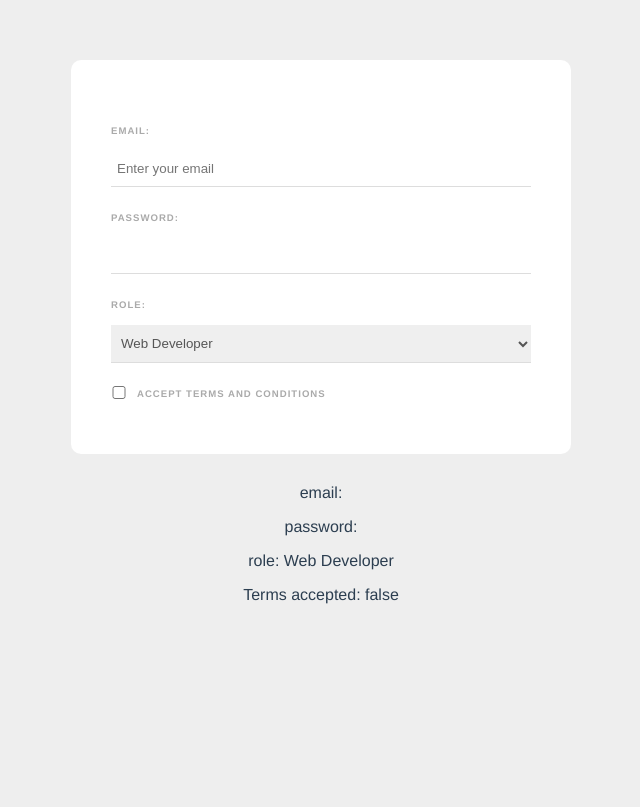
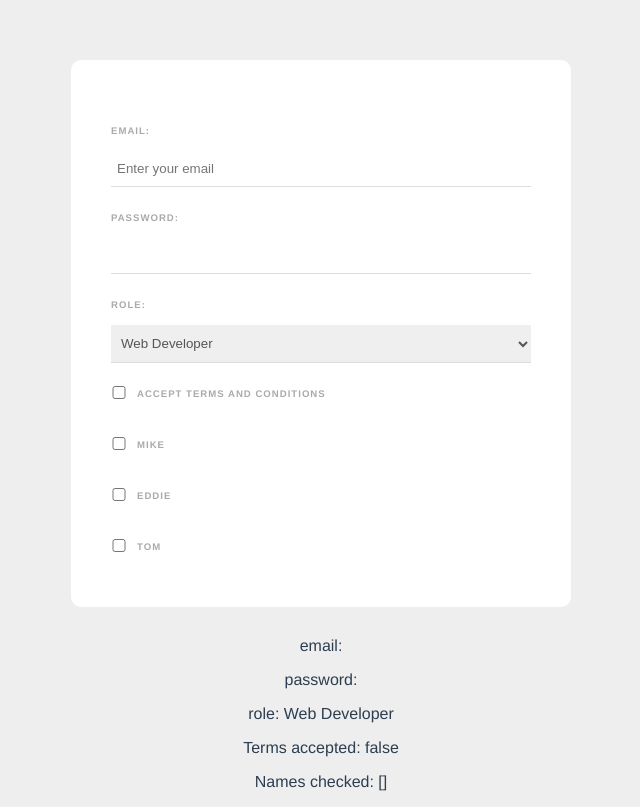
Before and after one commit to AdaN6/vue3_CLI, a Vue app in the folder web-form/: page / in a window 1280 px wide. Shown: the whole page, without its empty margins (319-959 px from the left). Built offline with nearby package versions, Linux system fonts and the light colour scheme.

Commit message:
multiple same v-model

```diff
--- a/web-form/src/components/SignupForm.vue
+++ b/web-form/src/components/SignupForm.vue
@@ -18,12 +18,26 @@
                 <label>Accept terms and conditions</label>
             </div>
 
+            <div>
+                <input type="checkbox" value="Mike" v-model="names">
+                <label>Mike</label>
+            </div>
+            <div>
+                <input type="checkbox" value="Eddie" v-model="names">
+                <label>Eddie</label>
+            </div>
+            <div>
+                <input type="checkbox" value="Tom" v-model="names">
+                <label>Tom</label>
+            </div>
+
         </form>
 
         <p> email: {{email}} </p>
         <p> password: {{password}} </p>
         <p>role: {{role}} </p>
         <p> Terms accepted: {{terms}}</p>
+        <p> Names checked: {{names}} </p>
 
 
 </template>
@@ -36,6 +50,7 @@ export default {
             password: '',
             role: 'Web Developer',
             terms: false,
+            names: [],
         }
     }
 
```
